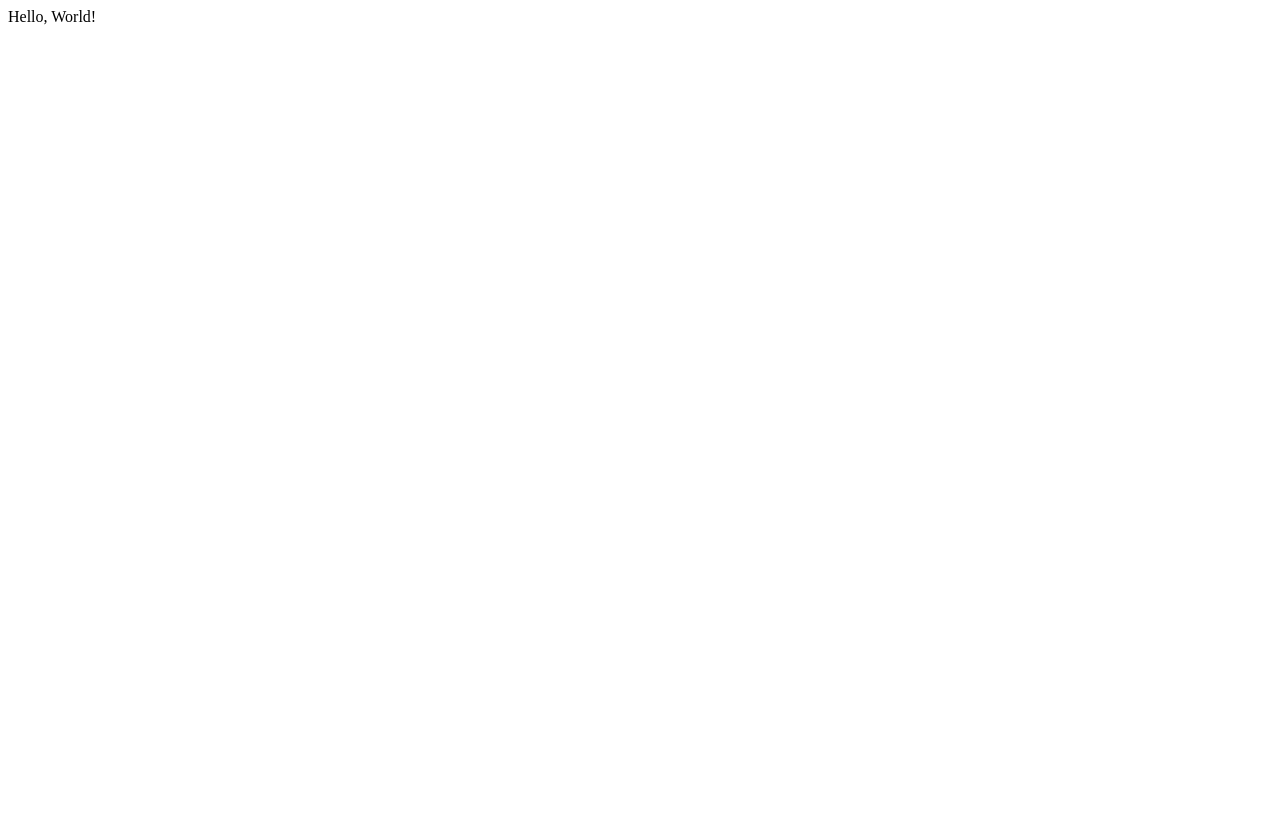
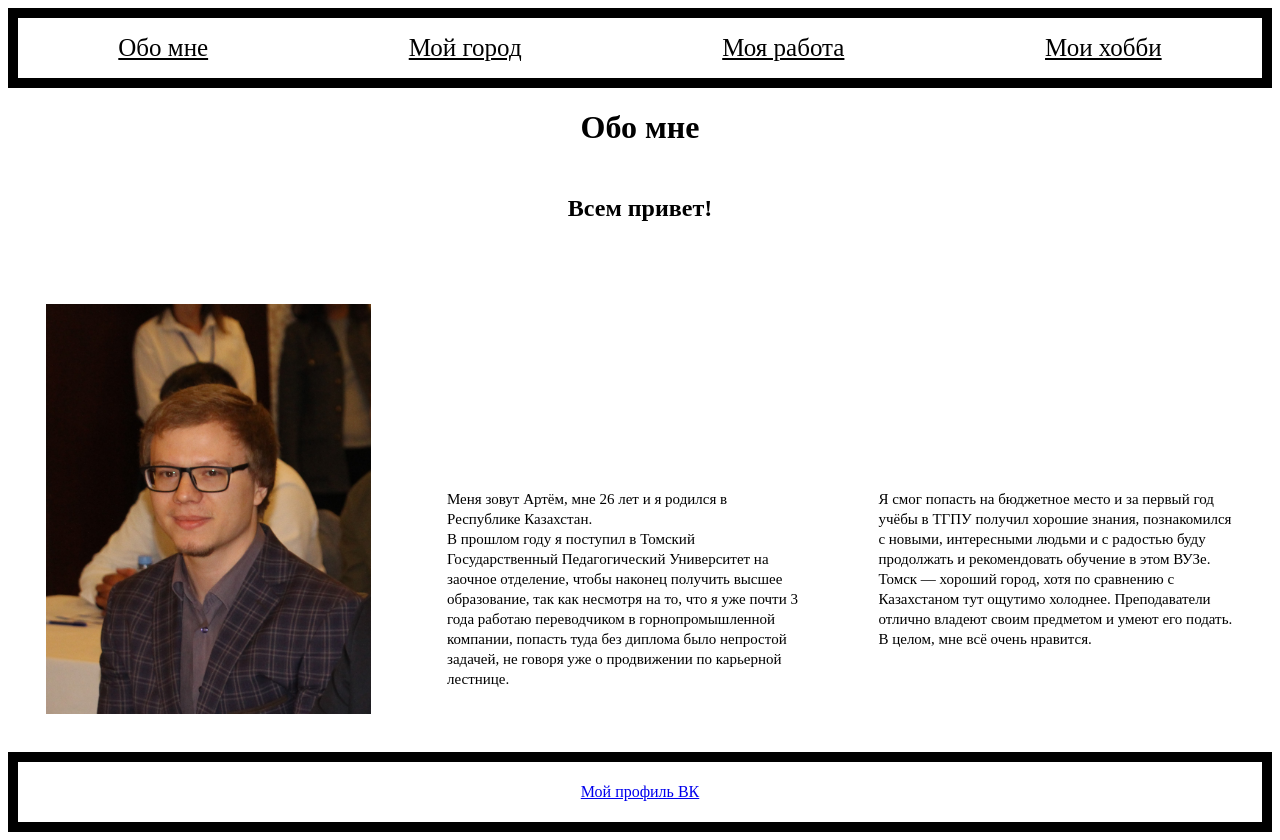
Before and after one commit to Globgob/globgob.github.io, a plain HTML site: page index.html in a window 1280 px wide. Before the commit the page ends 800 px from the top, so only its background shows below. Drawn offline with Linux system fonts and the light colour scheme.

Commit message:
css_page

```diff
--- a/index.html
+++ b/index.html
@@ -1,10 +1,33 @@
 <!doctype html>
-<html>
+<html lang="ru">
     <head>
         <meta charset="utf-8">
-        <title>Net</title>
+        <title>About me</title>
+        <link rel="stylesheet" href="style.css">
     </head>
     <body>
-        Hello, World!
+        <header>
+            <a href="index.html"> Обо мне </a>
+            <a href="city.html"> Мой город </a>
+            <a href="work.html"> Моя работа </a>
+            <a href="hobby.html"> Мои хобби </a>
+        </header>
+        <h1> Обо мне</h1>
+        <h2>
+            <p>Всем привет!</p>
+            </h2>
+        <main>
+            <img src="img/my_photo.jpg">
+            <p>Меня зовут Артём, мне 26 лет и я родился в Республике Казахстан. <br>
+                В прошлом году я поступил в Томский Государственный Педагогический Университет на заочное отделение, чтобы наконец получить высшее образование,
+                так как несмотря на то, что я уже почти 3 года работаю переводчиком в горнопромышленной компании, попасть туда без диплома было непростой задачей, не говоря уже о продвижении по карьерной лестнице.</p>
+            <p>Я смог попасть на бюджетное место и за первый год учёбы в ТГПУ получил хорошие знания, познакомился с новыми, интересными людьми и с радостью буду продолжать и рекомендовать обучение в этом ВУЗе.<br>
+                Томск — хороший город, хотя по сравнению с Казахстаном тут ощутимо холоднее. Преподаватели отлично владеют своим предметом и умеют его подать. В целом, мне всё очень нравится.</p>
+        </main>
+
+        <footer>
+            <a href="https://vk.com/id267258230">Мой профиль ВК</a>
+        </footer>
+
     </body>
 </html>
--- /dev/null
+++ b/style.css
@@ -0,0 +1,57 @@
+header {
+    border: 10px solid;
+    align-items: center;
+    height: 60px;
+    justify-content: space-around;
+    display: flex;
+}
+
+header a{
+    text decoration: none;
+    color: black;
+    font-size: 25px;
+}
+
+h1 {
+    justify-content: center;
+    height: 40px;
+    color: black;
+    display: flex;
+}
+
+h2 {
+    justify-content: center;
+    color: black;
+    display: flex;
+}
+
+main {
+    justify-content: center;
+    display: flex;
+    align-items: center;
+}
+
+main img {
+    padding: 3%;
+    height: 410px;
+    width: 370px;
+    flex-wrap: wrap;
+}
+
+main p{
+    color: black;
+    font-size: 15px;
+    line-height: 20px;
+    height: 40px;
+    width: 600px;
+    padding: 3%;
+}
+
+footer {
+    color: black;
+    border: 10px solid;
+    align-items: center;
+    height: 60px;
+    justify-content: space-around;
+    display: flex;
+}
```
Also changed, not shown: city.html (added, +31 -0 lines), hobby.html (added, +26 -0 lines), work.html (added, +30 -0 lines), img/embankment.jpg (added), img/facility.jpg (added), img/kazmin_logo.png (added), img/mosque.jpg (added), img/my_photo.jpg (added), img/site.jpg (added), 2 other files.
